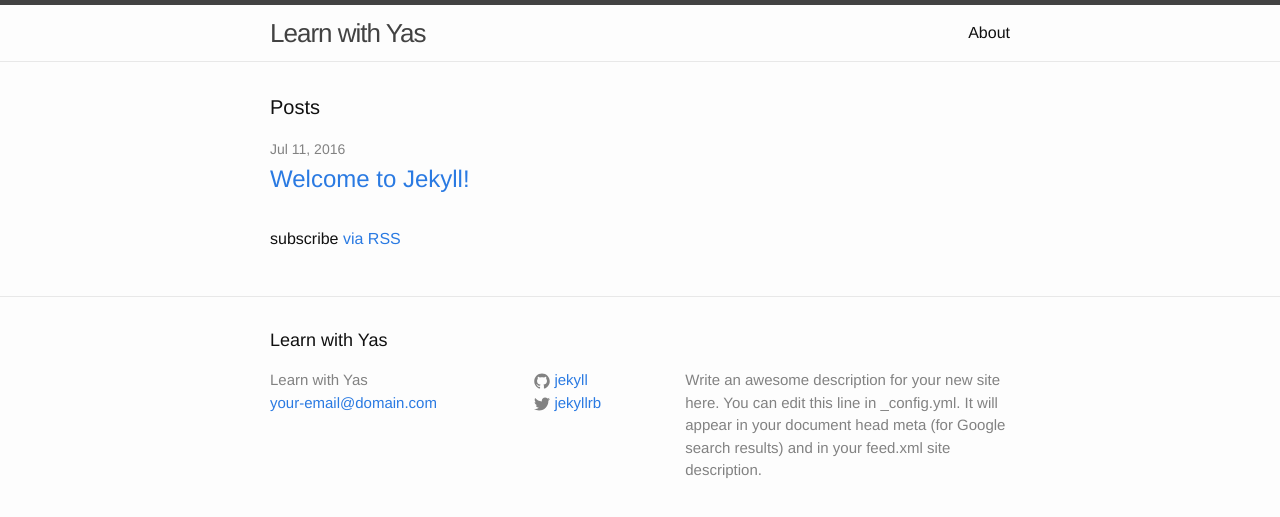
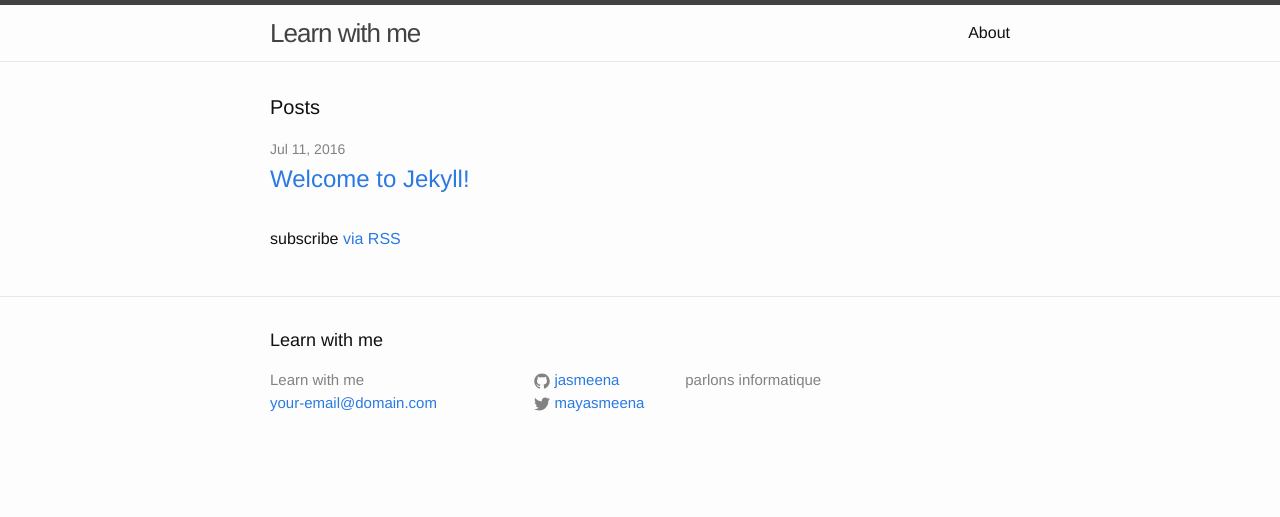
Before and after one commit to jasmeena/jasmeena.github.io, a Jekyll site: the page built from index.html, in a window 1280 px wide. Shown: the top 517 px of the page. Built offline with Jekyll 4.4.1, drawn with Linux system fonts in a browser that asks for light colours.

Commit message:
Update _config.yml

```diff
--- a/_config.yml
+++ b/_config.yml
@@ -6,16 +6,14 @@
 # 'jekyll serve'. If you change this file, please restart the server process.
 
 # Site settings
-title: Learn with Yas
+title: Learn with me
 email: your-email@domain.com
 description: > # this means to ignore newlines until "baseurl:"
-  Write an awesome description for your new site here. You can edit this
-  line in _config.yml. It will appear in your document head meta (for
-  Google search results) and in your feed.xml site description.
+  parlons informatique
 baseurl: "" # the subpath of your site, e.g. /blog
 url: "http://yourdomain.com" # the base hostname & protocol for your site
-twitter_username: jekyllrb
-github_username:  jekyll
+twitter_username: mayasmeena
+github_username:  jasmeena
 
 # Build settings
 markdown: kramdown
```
